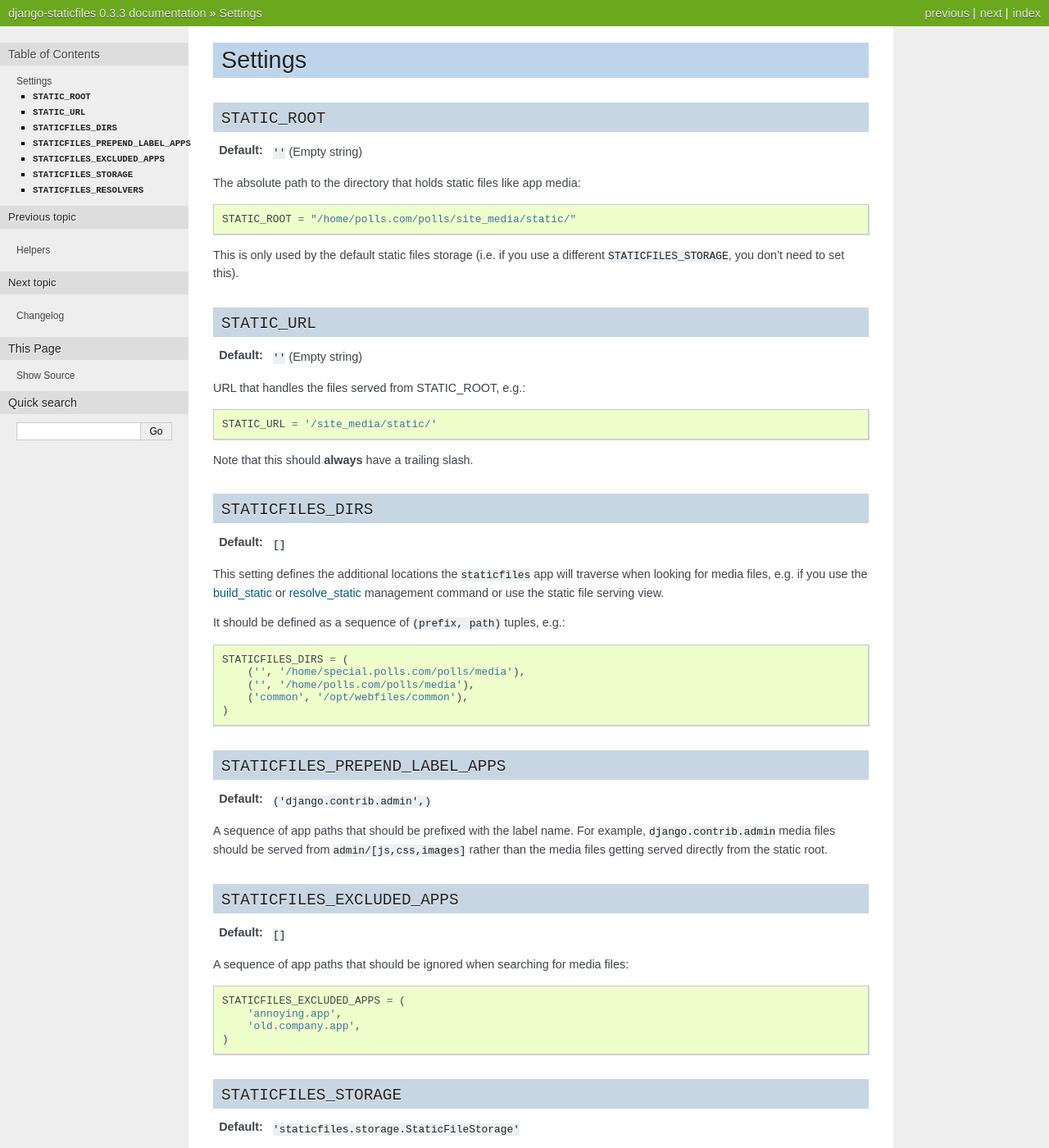
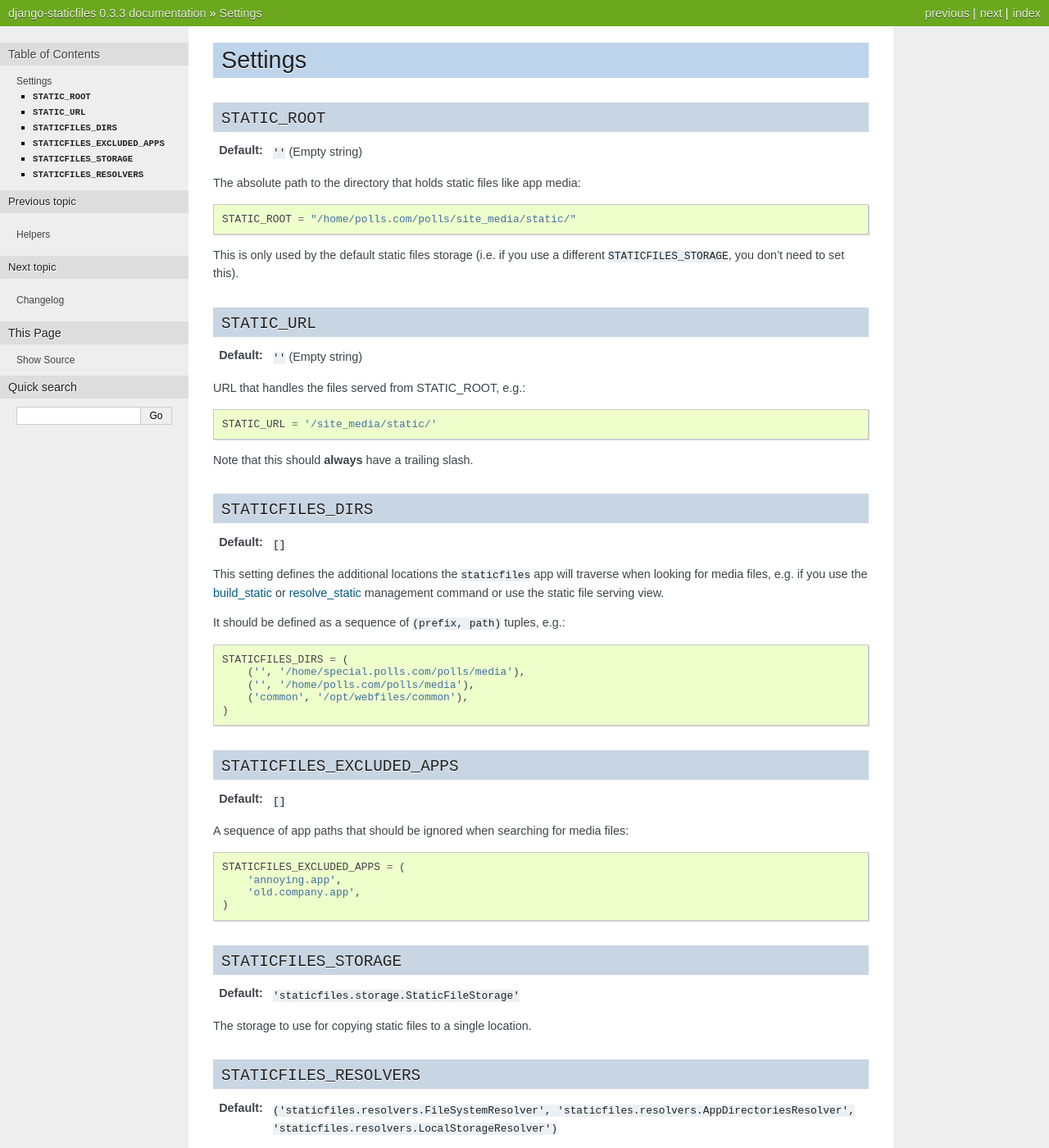
Before and after one commit to jezdez/django-staticfiles, a Sphinx documentation site: the page built from docs/settings.rst, in a window 1280 px wide and 1400 px high. Shown: the whole window at 82% size. Built offline with Sphinx 7.4.7, drawn with Linux system fonts in a browser that asks for light colours.

Commit message:
PREPEND_LABEL_APPS is deprecated due to the new file finder API. In other words: Write your own if needed.

```diff
--- a/docs/settings.rst
+++ b/docs/settings.rst
@@ -46,16 +46,6 @@ It should be defined as a sequence of ``(prefix, path)`` tuples, e.g.::
         ('common', '/opt/webfiles/common'),
     )
 
-``STATICFILES_PREPEND_LABEL_APPS``
-----------------------------------
-
-:Default: ``('django.contrib.admin',)``
-
-A sequence of app paths that should be prefixed with the label name.
-For example, ``django.contrib.admin`` media files should be served from
-``admin/[js,css,images]`` rather than the media files getting served directly
-from the static root.
-
 ``STATICFILES_EXCLUDED_APPS``
 -----------------------------
 
```
Also changed, not shown: 1 other file.
